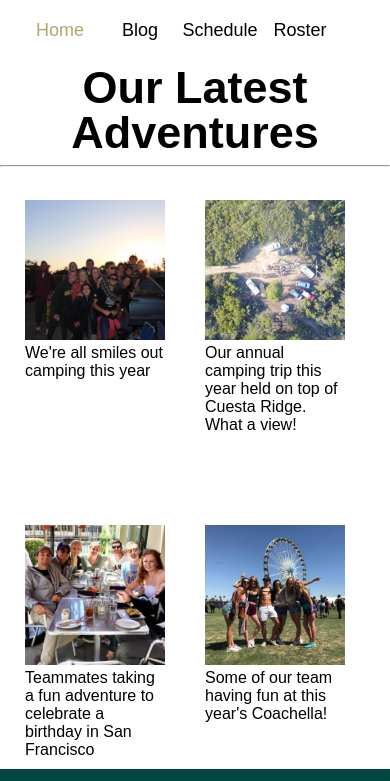
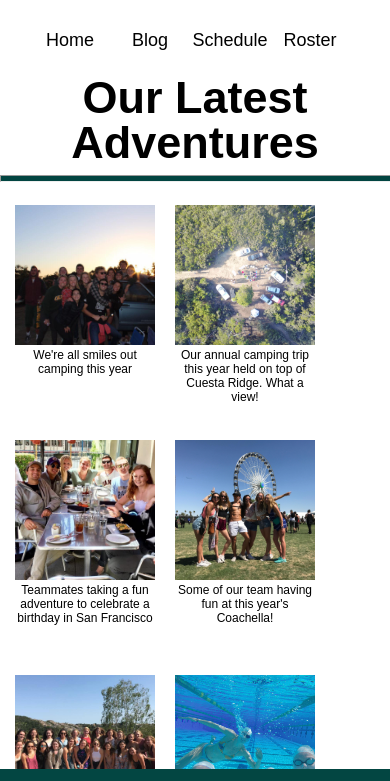
Before and after one commit to cncox/grc338_final, a plain HTML site: page blog.html in a window 390 px wide. Shown: the top 781 px of the page. Drawn offline with Linux system fonts and the light colour scheme; a web font is replaced by a local one.

Commit message:
fix responsive design

```diff
--- a/blog.html
+++ b/blog.html
@@ -127,7 +127,7 @@
 
 <div class="post_5">
 	<img class="blog_photos" src="images/blog_photos/alumni_meet.jpg" alt="Alumni Meet">
-	<p class="captions"> At the annual alumni meet, the Cal Poly swim team battled it out with our beloved alumni and celebrated with the classic "circle cheer".
+	<p class="captions"> At the annual alumni meet, the Cal Poly swim team battled it out with our beloved alumni.
 	</p>
 </div>
 
--- a/css/style.css
+++ b/css/style.css
@@ -3,8 +3,9 @@
 
 body{
 	border-collapse:collapse;
-	margin: 0px 0px 100px 0px;
+	margin: 0px;
 	font-family: 'Muli', sans-serif;
+	background-color: white;
 }
 
 /* footer styling */
@@ -74,18 +75,19 @@
 }
 /* navigation bar styling */
 nav {
-/*	background-color:#D5D5D5;*/
-	width: 100%;
+	/*background-color:#;*/
+	width:100%;
 	height: 55px;
-	margin:none;
+	margin: 10px 10px 6px 10px;
 	overflow:hidden;
-	border-bottom: thin #000000;
+
 	}
 
 ul {
 	list-style-type:none;
 	margin-top: 0px;
 	padding: 0px;
+
 }
 
 li {
@@ -93,6 +95,8 @@
 	float: left;
 	text-align:left;
 	margin:0px;
+
+
 }
 
 a {
@@ -111,6 +115,13 @@
 	color: #B4A76C;
 }
 
+hr {
+	color: hsla(176,94%,14%,1);
+	background-color: hsla(176,94%,14%,1);
+	height: 5px;
+	width: 100%;
+
+}
 /* end navigation bar styling */
 
 h2 {
@@ -153,24 +164,29 @@
 
 /* styling for blog page */
 .blog {
-	padding: 0px 75px;
+	padding: 0px 50px;
+	display:block;
+	text-align: center;
+	width: 95%;
 }
 
 .blog_photos {
 	width:100%;
-	max-height: inherit;
+	max-height: auto;
 }
 
 .captions{
 	width:100%;
 	font-size: 1em;
+	padding-bottom: 20px;
 }
 
 .post_1, .post_2, .post_3, .post_4, .post_5, .post_6, .post_7, .post_8, .post_9, .post_10, .post_11, .post_12, .post_13, .post_14, .post_15, .post_16, .post_17, .post_18, .post_19, .post_20, .post_21 {
-	height: 450px;
-	margin: 20px;
+	height: 395px;
+	margin: 10px;
 	float:left;
 	width: 30%;
+	max-width: 340px;
 }
 
 .post_1 {
@@ -210,7 +226,7 @@
 	display: inline-block;
 	float: left;
 	width: 15%;
-	margin: 15px 0px 0px 15px;
+	margin: 15px;
 }
 figure img {
 	width: 100%
@@ -224,10 +240,26 @@
 	font-weight: 600;
 }
 
+/* styles for screen 800px and lower */
+@media only screen and (max-width: 800px){
+
+	/*blog page*/
+.blog{
+		padding: 15px;
+	}
+
+.post_1, .post_2, .post_3, .post_4, .post_5, .post_6, .post_7, .post_8, .post_9, .post_10, .post_11, .post_12, .post_13, .post_14, .post_15, .post_16, .post_17, .post_18, .post_19, .post_20, .post_21
+	{
+	width: 40%;
+	height: 335px;
+	font-size: 14px;
+
+	}
+}
 /* styles for screen 480px and lower */
 @media screen and (max-width: 480px){
+
 /*home page*/
-
 	header{
 		height: 300px;
 	}
@@ -239,8 +271,10 @@
 
 .post_1, .post_2, .post_3, .post_4, .post_5, .post_6, .post_7, .post_8, .post_9, .post_10, .post_11, .post_12, .post_13, .post_14, .post_15, .post_16, .post_17, .post_18, .post_19, .post_20, .post_21
 	{
+
 	width: 140px;
-	height: 285px;
+	height: 215px;
+	font-size: 12px;
 
 	}
 
```
Also changed, not shown: roster.html (+3 -1 lines).
